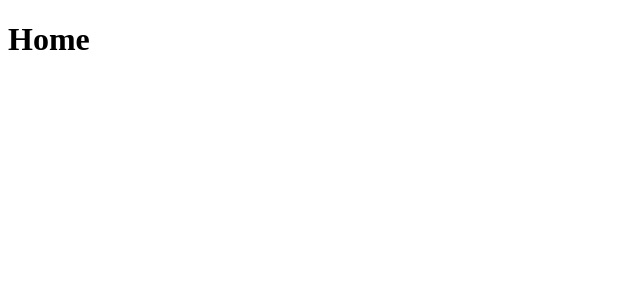
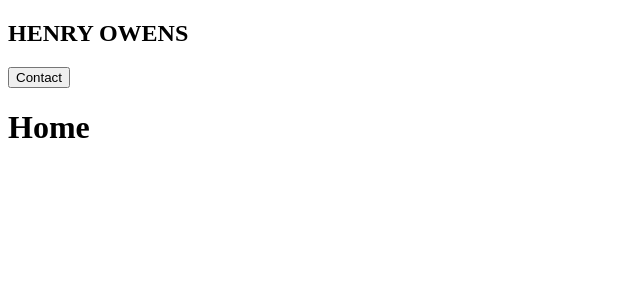
Before and after one commit to henryowens/website-next, a Next.js app: page / in a window 1280 px wide. Shown: the top 300 px of the page, without its empty margins (0-640 px from the left). Built offline with nearby package versions, Linux system fonts and the light colour scheme.

Commit message:
Adding Layout

```diff
--- /dev/null
+++ b/src/Layout.tsx
@@ -0,0 +1,13 @@
+import { PropsWithChildren } from "react";
+
+const Layout: React.FC<PropsWithChildren> = ({ children }) => (
+  <div id="Layout">
+    <header>
+      <h2>HENRY OWENS</h2>
+      <button>Contact</button>
+    </header>
+    {children}
+  </div>
+);
+
+export default Layout;
--- a/src/pages/_app.tsx
+++ b/src/pages/_app.tsx
@@ -1,14 +1,18 @@
 import { AppProps } from "next/app";
 import Head from "next/head";
 
-const App = ({ Component, pageProps }: AppProps) => (
-  <div>
+import Layout from "@/Layout";
+
+const App: React.FC<AppProps> = ({ Component, pageProps }) => (
+  <div id="App">
     <Head>
       <title>Wenso</title>
       <meta name="description" content="Wenso public website" />
       <link rel="icon" href="/favicon.ico" />
     </Head>
-    <Component {...pageProps} />
+    <Layout>
+      <Component {...pageProps} />
+    </Layout>
   </div>
 );
 
--- a/src/pages/index.tsx
+++ b/src/pages/index.tsx
@@ -1,5 +1,5 @@
 const Home = () => (
-  <main>
+  <main id="HomePage">
     <h1>Home</h1>
   </main>
 );
```
